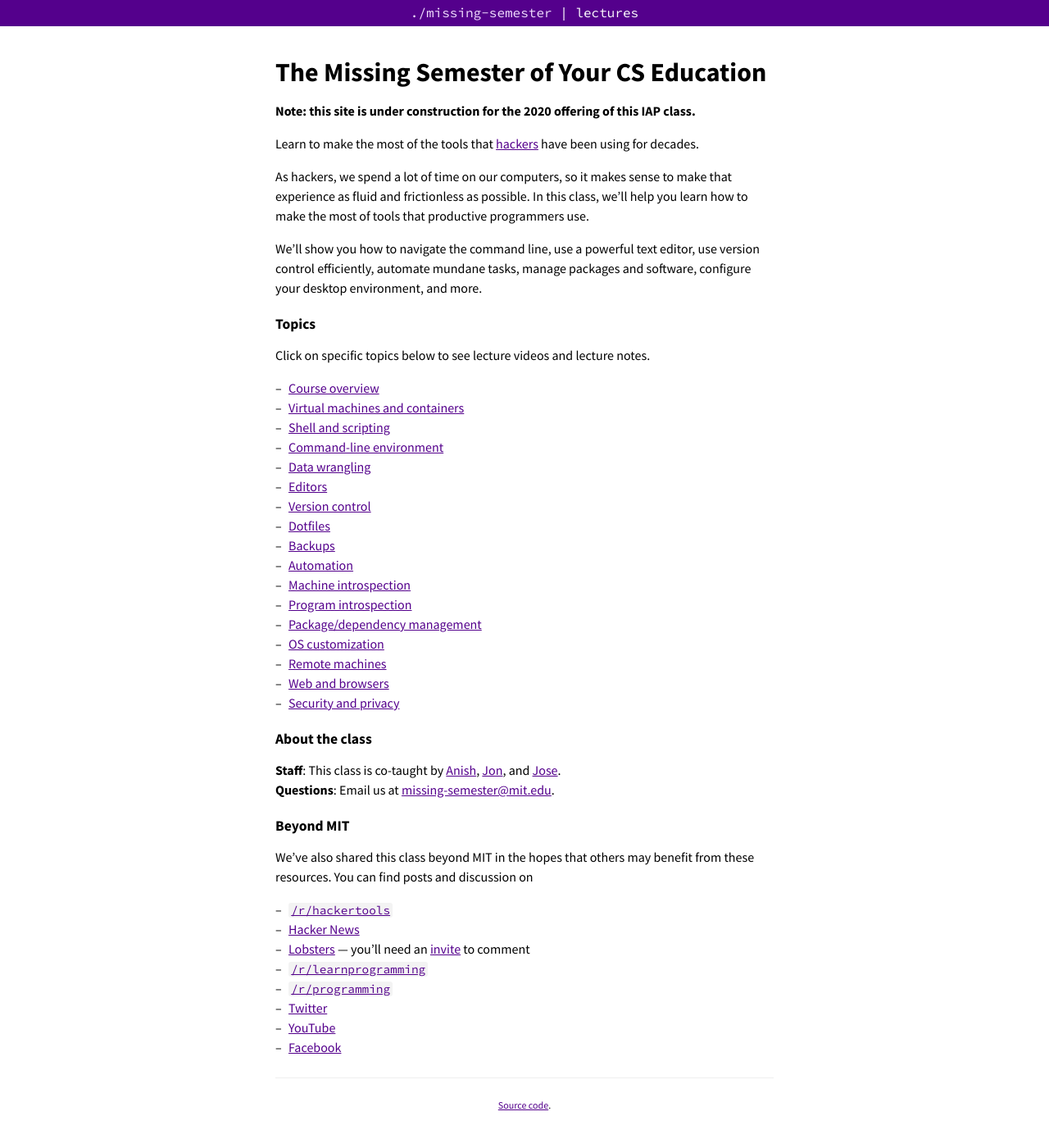
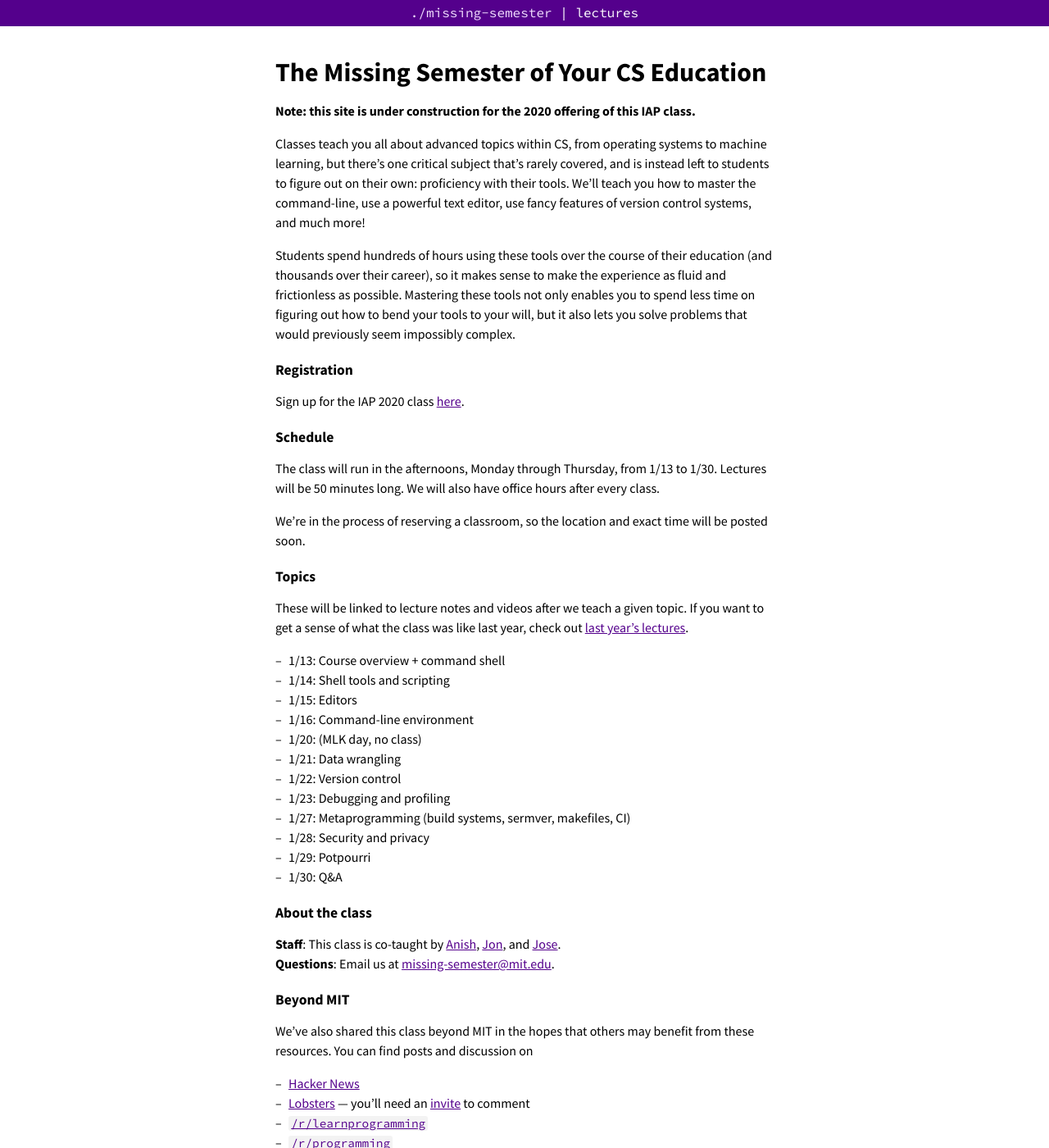
Before and after one commit to missing-semester-cn/missing-semester-cn.github.io, a Jekyll site: the page built from index.md, in a window 1280 px wide and 1400 px high. Shown: the whole window at 82% size. Built offline with Jekyll 4.4.1, drawn with Linux system fonts in a browser that asks for light colours.

Commit message:
Add description and partial info for 2020

```diff
--- a/index.md
+++ b/index.md
@@ -5,29 +5,50 @@ title: The Missing Semester of Your CS Education
 
 **Note: this site is under construction for the 2020 offering of this IAP class.**
 
-Learn to make the most of the tools that
-[hackers](https://en.wikipedia.org/wiki/Hacker_culture) have been using for
-decades.
+Classes teach you all about advanced topics within CS, from operating systems
+to machine learning, but there’s one critical subject that’s rarely covered,
+and is instead left to students to figure out on their own: proficiency with
+their tools. We’ll teach you how to master the command-line, use a powerful
+text editor, use fancy features of version control systems, and much more!
 
-As hackers, we spend a lot of time on our computers, so it makes sense to make
-that experience as fluid and frictionless as possible. In this class, we’ll
-help you learn how to make the most of tools that productive programmers use.
+Students spend hundreds of hours using these tools over the course of their
+education (and thousands over their career), so it makes sense to make the
+experience as fluid and frictionless as possible. Mastering these tools not
+only enables you to spend less time on figuring out how to bend your tools to
+your will, but it also lets you solve problems that would previously seem
+impossibly complex.
 
-We’ll show you how to navigate the command line, use a powerful text editor,
-use version control efficiently, automate mundane tasks, manage packages and
-software, configure your desktop environment, and more.
+## Registration
+
+Sign up for the IAP 2020 class [here](https://forms.gle/TD1KnwCSV52qexVt9).
+
+## Schedule
+
+The class will run in the afternoons, Monday through Thursday, from 1/13 to
+1/30. Lectures will be 50 minutes long. We will also have office hours after
+every class.
+
+We're in the process of reserving a classroom, so the location and exact
+time will be posted soon.
 
 ## Topics
 
-Click on specific topics below to see lecture videos and lecture notes.
+These will be linked to lecture notes and videos after we teach a given topic.
+If you want to get a sense of what the class was like last year, check out
+[last year's lectures](https://hacker-tools.github.io/lectures/).
 
-<ul>
-{% for lecture in site.data.lectures %}
-{% for topic in lecture.topics %}
-    <li><a href="{{ topic.url }}">{{ topic.title }}</a></li>
-{% endfor %}
-{% endfor %}
-</ul>
+- 1/13: Course overview + command shell
+- 1/14: Shell tools and scripting
+- 1/15: Editors
+- 1/16: Command-line environment
+- 1/20: (MLK day, no class)
+- 1/21: Data wrangling
+- 1/22: Version control
+- 1/23: Debugging and profiling
+- 1/27: Metaprogramming (build systems, sermver, makefiles, CI)
+- 1/28: Security and privacy
+- 1/29: Potpourri
+- 1/30: Q&A
 
 ## About the class
 
@@ -39,7 +60,6 @@ Click on specific topics below to see lecture videos and lecture notes.
 We've also shared this class beyond MIT in the hopes that others may
 benefit from these resources. You can find posts and discussion on
 
- - [`/r/hackertools`](https://www.reddit.com/r/hackertools)
  - [Hacker News](https://news.ycombinator.com/item?id=19078281)
  - [Lobsters](https://lobste.rs/s/h6157x/mit_hacker_tools_lecture_series_on) — you'll need an [invite](https://lobste.rs/about#invitations) to comment
  - [`/r/learnprogramming`](https://www.reddit.com/r/learnprogramming/comments/an42uu/mit_hacker_tools_a_lecture_series_on_programmer/)
--- a/lectures.html
+++ b/lectures.html
@@ -2,6 +2,8 @@
 layout: page
 title: "Lectures"
 ---
+
+<p><strong>Note: this currently shows the lectures from the IAP 2019 offering of this class. To see the topic list for this year, check the <a href="/">homepage</a>.</strong></p>
 
 <p>Click on specific topics below to see lecture videos and lecture notes.</p>
 
```
Also changed, not shown: _data/lectures.yml (+6 -6 lines).
